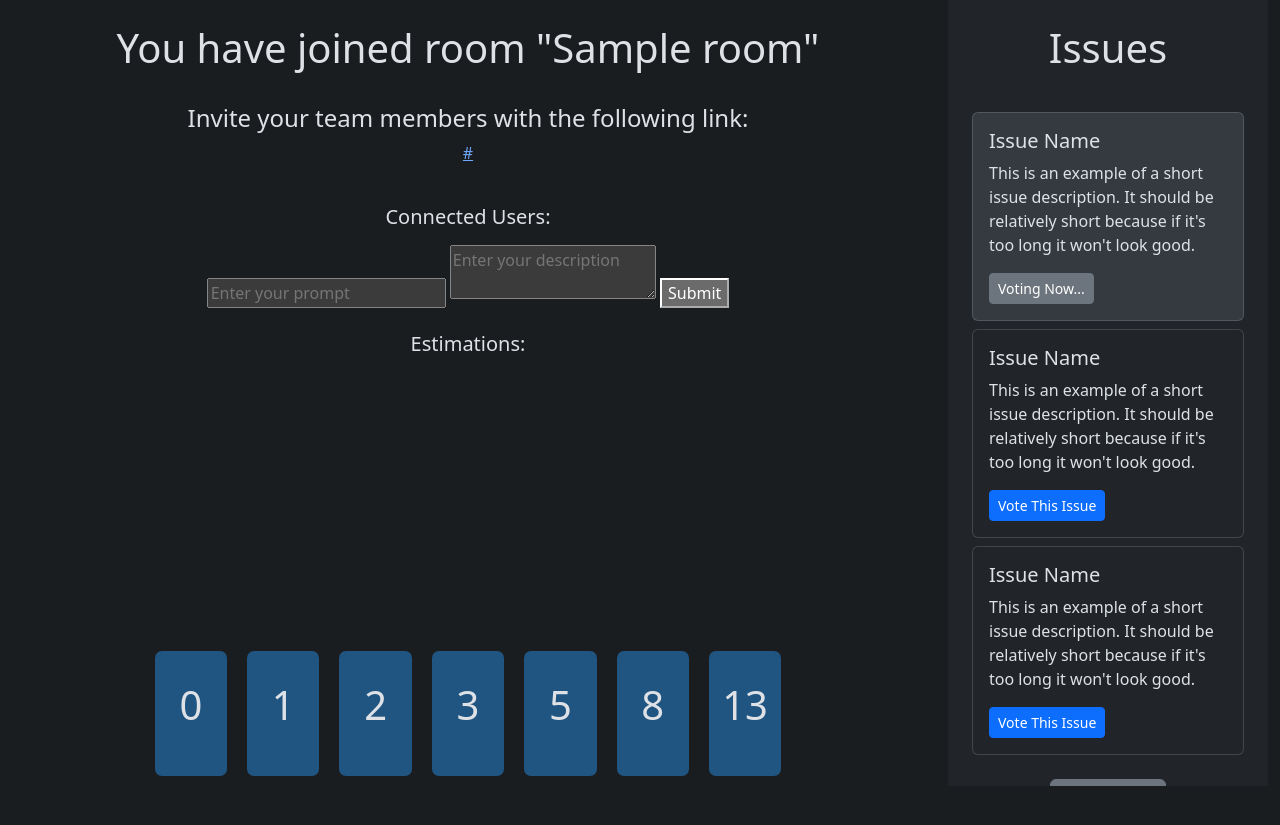
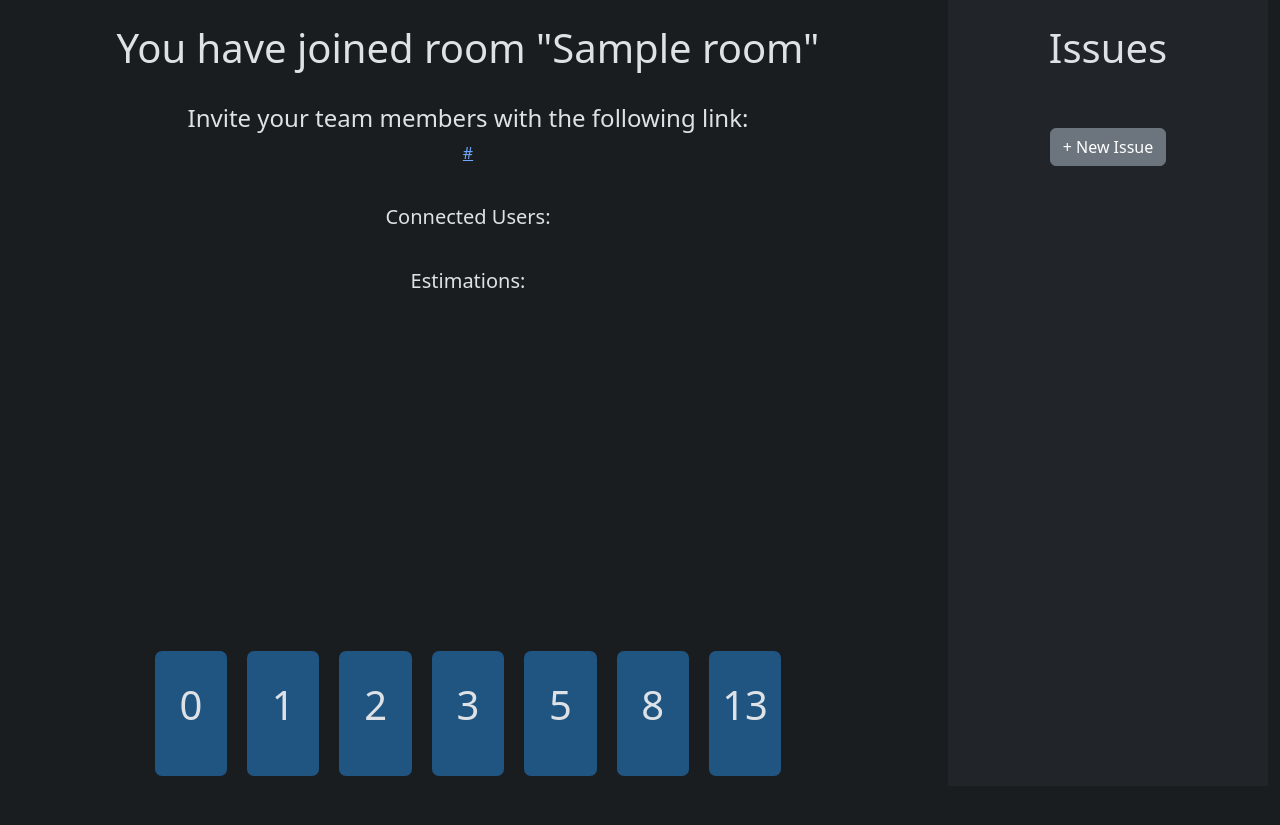
Before and after one commit to zraza-riis/planning-poker, a Flask app: page /room/1 in a window 1280 px wide. Shown: the part 81-906 px from the top of the page. Run offline with Flask 3, Linux system fonts and the light colour scheme; tables that the repository leaves empty hold one stand-in row (values such as "Sample post"); some libraries are stand-ins or nearby versions.

Commit message:
add FE functionality for new prompts and active prompts

```diff
--- a/app/templates/room.html
+++ b/app/templates/room.html
@@ -47,11 +47,6 @@
                 <h5>Connected Users:</h5>
                 <ul id="connectedPlayersList"></ul>
 
-                <form id="promptForm">
-                    <input type="text" id="promptInput" placeholder="Enter your prompt" required>
-                    <textarea id="promptDescription" placeholder="Enter your description"></textarea>
-                    <button type="submit">Submit</button>
-                </form>
                 <br>
                 <h5>Estimations:</h5>
                 <ul id="estimationsList"></ul>
@@ -91,48 +86,26 @@
             <br>
             <h1 class="text-center">Issues</h1>
             <br>
-            <div id="items">
-                <div class="card mt-2 bg-body-secondary">
-                    <div class="card-body">
-                        <h5 class="card-title">Issue Name</h5>
-                        <p class="card-text">This is an example of a short issue description. It should be relatively
-                            short because if it's too long it won't look good.</p>
-                        <a href="#" class="btn btn-sm btn-secondary">Voting Now...</a>
-                    </div>
-                </div>
-                <div class="card mt-2">
-                    <div class="card-body">
-                        <h5 class="card-title">Issue Name</h5>
-                        <p class="card-text">This is an example of a short issue description. It should be relatively
-                            short because if it's too long it won't look good.</p>
-                        <a href="#" class="btn btn-sm btn-primary">Vote This Issue</a>
-                    </div>
-                </div>
-                <div class="card mt-2">
-                    <div class="card-body">
-                        <h5 class="card-title">Issue Name</h5>
-                        <p class="card-text">This is an example of a short issue description. It should be relatively
-                            short because if it's too long it won't look good.</p>
-                        <a href="#" class="btn btn-sm btn-primary">Vote This Issue</a>
-                    </div>
-                </div>
-                <p class="text-center">
-                    <br>
-                    <button id="newissuebtn" class="btn btn-secondary" onclick="newIssueForm();">+ New Issue</button>
-                    <form id="newissueform" style="border-radius: 5px;" class="p-3 bg-body-secondary hidden" onsubmit="submitNewIssue(); return false;">
-                        <input id="issue_title" class="form-control" type="text" placeholder="Enter title for issue">
-                        <br>
-                        <textarea class="form-control" id="issue_description" placeholder="Issue Description"></textarea><br>
-                        <input class="form-control btn btn-primary btn-sm" type="submit" value="Save">
-                    </form>
-                </p>
+            <div id="prompts">
             </div>
+            <p class="text-center">
+                <br>
+                <button id="newissuebtn" class="btn btn-secondary" onclick="showissueform()">+ New Issue</button>
+                <form id="promptForm" style="border-radius: 5px;" class="p-3 bg-body-secondary hidden">
+                    <input type="text" class="form-control" id="promptInput" placeholder="Enter title for issue" required>
+                    <textarea id="promptDescription" class="form-control" placeholder="Enter your description"></textarea>
+                    <button type="submit" class="form-control btn btn-primary btn-sm">Submit</button>
+                </form>
+            </p>
         </div>
     </div>
 </div>
 <script>
-    function newIssueForm(){
-        alert('New issue!')
+    function showissueform(){
+        let newissuebtn = document.getElementById('newissuebtn');
+        let promptForm = document.getElementById('promptForm');
+        newissuebtn.classList.add('hidden');
+        promptForm.classList.remove('hidden');
     }
 
     function submitNewIssue(){
@@ -161,6 +134,12 @@
     // Handle a new Prompt getting created
     socket.on('new_prompt', function(data) {
         console.log('New prompt submitted:', data.prompt_id, data.prompt_title, data.prompt_description);
+        prompthtml = createPromptHTML(data.prompt_title, data.prompt_description, data.prompt_id);
+        document.getElementById('prompts').innerHTML+=prompthtml;
+        let newissuebtn = document.getElementById('newissuebtn');
+        let promptForm = document.getElementById('promptForm');
+        newissuebtn.classList.remove('hidden');
+        promptForm.classList.add('hidden');
     });
 
     socket.on('player_joined', function(data) {
@@ -175,6 +154,24 @@
 
     // Handle a new active prompt for the room being set
     socket.on('active_prompt_changed', function(data) {
+        let prompt_id = data.prompt_id;
+        let active_prompt = document.getElementById(`prompt-${prompt_id}`);
+        let active_prompt_btn = document.getElementById(`prompt-btn-${prompt_id}`);
+        let prompts = document.getElementsByClassName('prompt');
+        let prompt_btns = document.getElementsByClassName('prompt-btn');
+
+        for(let prompt of prompts){
+            prompt.classList.remove('bg-body-secondary');
+        }
+        for(let btn of prompt_btns){
+            btn.classList.remove('btn-secondary');
+            btn.classList.add('btn-primary');
+            btn.innerText = 'Vote This Issue'
+        }
+        active_prompt.classList.add('bg-body-secondary');
+        active_prompt_btn.classList.remove('btn-primary');
+        active_prompt_btn.classList.add('btn-secondary');
+        active_prompt_btn.innerText = "Voting Now..."
         console.log('New active prompt:', data.prompt_id, data.prompt_title, data.prompt_description);
     });
 
@@ -225,6 +222,17 @@
         estimationsListElement.appendChild(listItem);
     }
 
+    function createPromptHTML(issue_name, issue_desc, issue_id){
+        return `
+        <div class="card mt-2 prompt" id="prompt-${issue_id}">
+            <div class="card-body">
+                <h5 class="card-title">${issue_name}</h5>
+                <p class="card-text">${issue_desc}</p>
+                <button onclick="voteActivePrompt(${issue_id})" id="prompt-btn-${issue_id}" class="prompt-btn btn btn-sm btn-primary">Vote This Issue</a>
+            </div>
+        </div>
+        `
+    }
 
 </script>
 
```
